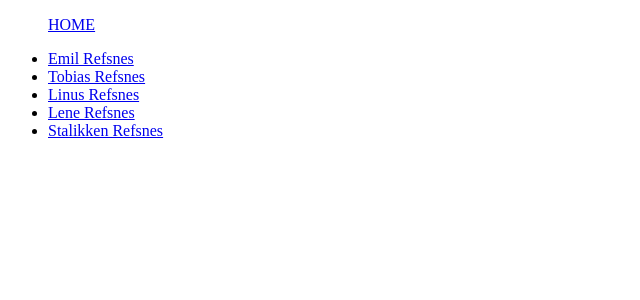
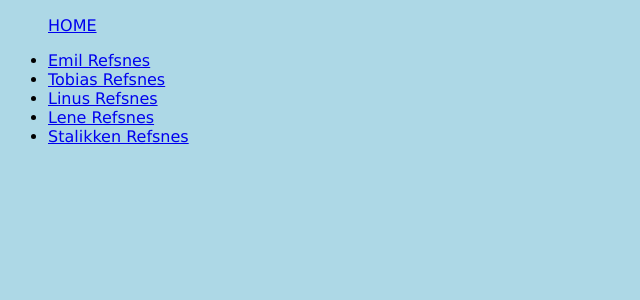
Before and after one commit to Phylosius/django-doc-studying, a Django app: page /members/ in a window 1280 px wide. Shown: the top 300 px of the page, without its empty margins (0-640 px from the left). Run offline with Django 5.2, Linux system fonts and the light colour scheme; data comes from the database, SQL or seed files in the repository.

Commit message:
finished static file docs

```diff
--- /dev/null
+++ b/my_tennis_club/members/static/myfirst.css
@@ -0,0 +1,4 @@
+body {
+    background-color: lightblue;
+    font-family: verdana;
+  }
--- a/my_tennis_club/members/templates/master.html
+++ b/my_tennis_club/members/templates/master.html
@@ -1,7 +1,9 @@
+{% load static %}
 <!DOCTYPE html>
 <html>
 <head>
   <title>{% block title %}{% endblock %}</title>
+  <link rel="stylesheet" href="{% static 'myfirst.css' %}">
 </head>
 <body>
 
```
